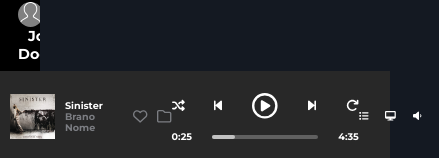
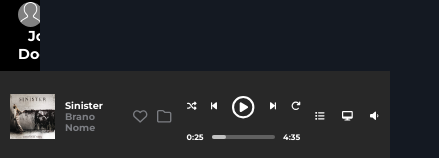
Before and after one commit to Valee8/vite-spotifyweb, a Vue app: page / in a window 390 px wide. Shown: the part 683-841 px from the top of the page, 439 px wide, since content can reach past the window. Built offline with nearby package versions, Linux system fonts and the light colour scheme; no server answers.

Commit message:
aggiungo media query footer-center

```diff
--- a/src/components/FooterCenter.vue
+++ b/src/components/FooterCenter.vue
@@ -118,4 +118,28 @@ export default {
     }
 
 }
+
+@media all and (max-width: 600px) {
+    .footer-center {
+        .player-top {
+            gap: 15px;
+            font-size: 0.6rem;
+
+            .play {
+                font-size: 1.4rem;
+            }
+        }
+
+        .player-bottom {
+            gap: 8px;
+            font-size: 0.5rem;
+        }
+    }
+}
+
+@media all and (max-width: 1200px) {
+    .footer-center {
+        padding: 0 15px;
+    }
+}
 </style>
```
